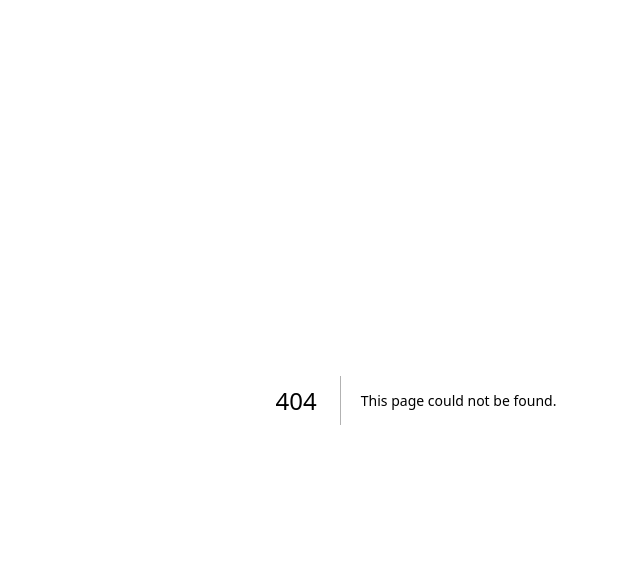
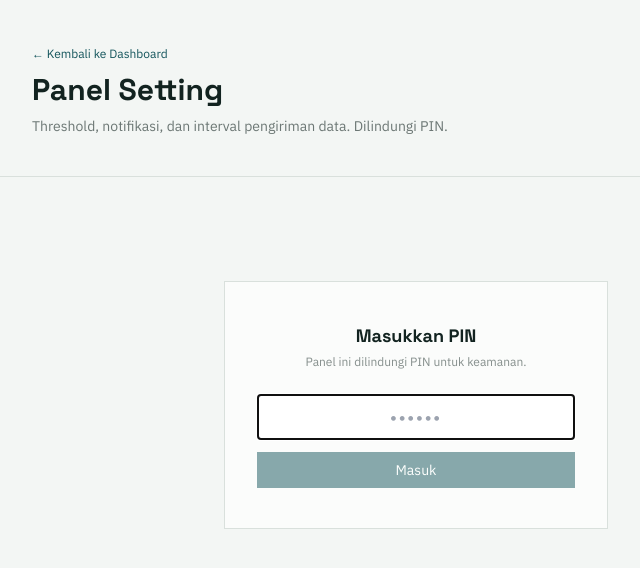
Before and after one commit to hasani07/Waterq.smg, a Next.js app: page /settings in a window 1280 px wide. Before the commit this address had no page. Shown: the top 568 px of the page, without its empty margins (224-864 px from the left). Built offline with nearby package versions, Linux system fonts and the light colour scheme; no server answers.

Commit message:
Add files via upload

```diff
--- a/app/page.tsx
+++ b/app/page.tsx
@@ -1,5 +1,6 @@
 import { supabase, DevicePublic } from "@/lib/supabase";
 import LiveDashboard from "@/components/LiveDashboard";
+import Link from "next/link";
 
 export const revalidate = 0; // selalu ambil data terbaru, jangan di-cache statis
 
@@ -16,10 +17,20 @@ export default async function Home() {
       {/* Hero */}
       <section className="border-b border-line px-6 py-14 md:px-12">
         <div className="mx-auto max-w-5xl">
-          <p className="font-body text-sm text-teal">Daerah Aliran Sungai · Semarang</p>
-          <h1 className="mt-2 font-display text-4xl font-bold leading-tight text-ink md:text-5xl">
-            WaterQ Semarang
-          </h1>
+          <div className="flex items-start justify-between">
+            <div>
+              <p className="font-body text-sm text-teal">Daerah Aliran Sungai · Semarang</p>
+              <h1 className="mt-2 font-display text-4xl font-bold leading-tight text-ink md:text-5xl">
+                WaterQ Semarang
+              </h1>
+            </div>
+            <Link
+              href="/settings"
+              className="border border-line px-4 py-2 font-body text-xs text-ink/70 transition-colors hover:border-teal hover:text-teal"
+            >
+              Panel Setting
+            </Link>
+          </div>
           <p className="mt-4 max-w-xl font-body text-base text-ink/70">
             Pemantauan kualitas air dan ketinggian sungai secara real-time dari{" "}
             {devices.length} stasiun terpasang di sepanjang DAS Semarang.
--- /dev/null
+++ b/app/settings/page.tsx
@@ -0,0 +1,39 @@
+"use client";
+
+import Link from "next/link";
+import PinGate from "@/components/PinGate";
+import ThresholdPanel from "@/components/ThresholdPanel";
+import NotificationPreferencesPanel from "@/components/NotificationPreferencesPanel";
+import IntervalPanel from "@/components/IntervalPanel";
+
+export default function SettingsPage() {
+  return (
+    <main className="min-h-screen bg-bg">
+      <section className="border-b border-line px-6 py-10 md:px-12">
+        <div className="mx-auto max-w-3xl">
+          <Link href="/" className="font-body text-xs text-teal hover:underline">
+            ← Kembali ke Dashboard
+          </Link>
+          <h1 className="mt-2 font-display text-3xl font-bold text-ink">Panel Setting</h1>
+          <p className="mt-2 font-body text-sm text-ink/60">
+            Threshold, notifikasi, dan interval pengiriman data. Dilindungi PIN.
+          </p>
+        </div>
+      </section>
+
+      <section className="px-6 py-10 md:px-12">
+        <div className="mx-auto max-w-3xl">
+          <PinGate>
+            {(token) => (
+              <div className="flex flex-col gap-8">
+                <ThresholdPanel token={token} />
+                <NotificationPreferencesPanel token={token} />
+                <IntervalPanel token={token} />
+              </div>
+            )}
+          </PinGate>
+        </div>
+      </section>
+    </main>
+  );
+}
```
